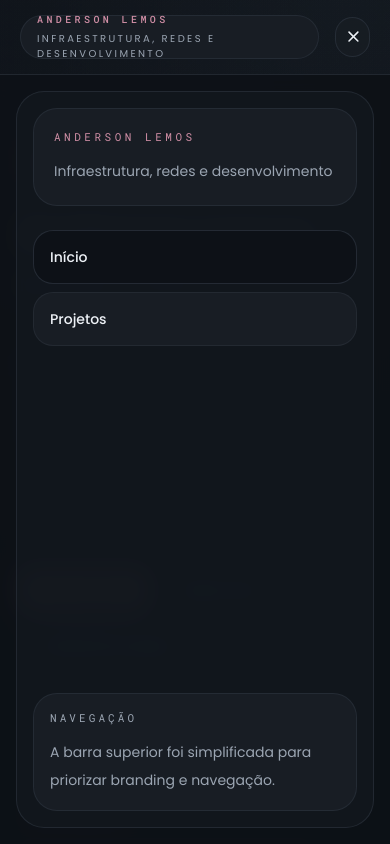
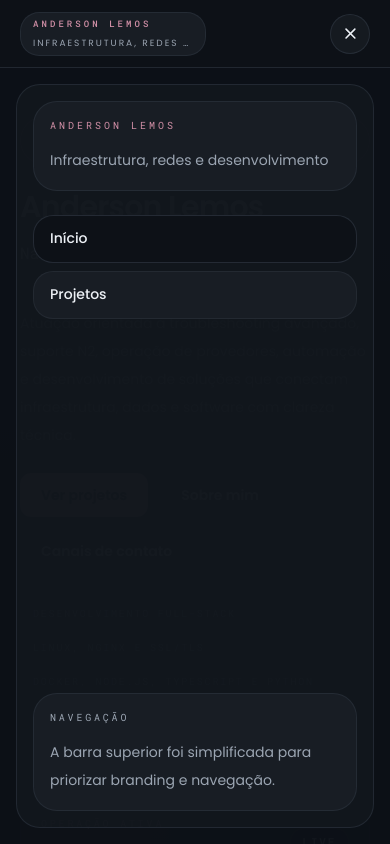
Before and after one commit to AndersonLems/portfolio_nextjs, a Next.js app: page /portfolio in a window 390 px wide. Both pictures are taken after a click on the button 352 px from the left and 36 px from the top of the page. Shown: the top 844 px of the page. Built offline with nearby package versions, Linux system fonts and the light colour scheme; no server answers.

Commit message:
ajuste mobile

```diff
--- a/src/app/globals.css
+++ b/src/app/globals.css
@@ -94,6 +94,7 @@
 
 html {
   background-color: var(--background);
+  overflow-x: hidden;
 }
 
 body {
@@ -125,6 +126,7 @@ body {
   font-family: var(--font-sans);
   text-rendering: optimizeLegibility;
   -webkit-font-smoothing: antialiased;
+  overflow-x: hidden;
 }
 
 a {
@@ -215,6 +217,58 @@ a {
   opacity: 0.7;
 }
 
+@layer utilities {
+  .line-clamp-2 {
+    display: -webkit-box;
+    -webkit-line-clamp: 2;
+    -webkit-box-orient: vertical;
+    overflow: hidden;
+  }
+
+  .line-clamp-3 {
+    display: -webkit-box;
+    -webkit-line-clamp: 3;
+    -webkit-box-orient: vertical;
+    overflow: hidden;
+  }
+
+  .mobile-tight {
+    font-size: 0.95rem;
+    line-height: 1.5;
+  }
+
+  .mobile-relaxed {
+    font-size: 1rem;
+    line-height: 1.65;
+  }
+}
+
+@media (max-width: 768px) {
+  body {
+    background: var(--background);
+  }
+
+  .section-surface::before {
+    opacity: 0.25;
+  }
+
+  .hero-dud {
+    opacity: 0.5;
+  }
+}
+
+@media (max-width: 640px) {
+  body {
+    font-size: 15px;
+    line-height: 1.6;
+  }
+
+  main,
+  section {
+    overflow-x: clip;
+  }
+}
+
 ::-webkit-scrollbar {
   width: 10px;
 }
--- a/src/components/ui/header-3.tsx
+++ b/src/components/ui/header-3.tsx
@@ -37,16 +37,16 @@ export function Header3({ items, brand, subtitle }: Header3Props) {
           "border-border/80 bg-background/93 backdrop-blur supports-[backdrop-filter]:bg-background/88",
       )}
     >
-      <Container className="relative flex h-[4.6rem] items-center justify-between gap-4">
+      <Container className="relative flex h-[4.2rem] items-center justify-between gap-3 sm:h-[4.6rem]">
         <div className="flex min-w-0 items-center">
           <Link
             href="/portfolio"
-            className="flex h-11 flex-col justify-center rounded-[1.4rem] border border-border/70 bg-card px-4 transition hover:border-primary/30 hover:bg-card/96"
+            className="flex h-11 flex-col justify-center rounded-[1.2rem] border border-border/70 bg-card px-3 transition hover:border-primary/30 hover:bg-card/96 sm:px-4"
           >
-            <span className="block font-mono text-[10px] font-medium uppercase tracking-[0.34em] text-primary">
+            <span className="block font-mono text-[9px] font-medium uppercase tracking-[0.34em] text-primary sm:text-[10px]">
               {brand}
             </span>
-            <span className="mt-1 block text-[10px] uppercase tracking-[0.24em] text-muted-foreground">
+            <span className="mt-1 block max-w-[10rem] truncate text-[9px] uppercase tracking-[0.22em] text-muted-foreground sm:max-w-none sm:text-[10px] sm:tracking-[0.24em]">
               {subtitle}
             </span>
           </Link>
@@ -98,11 +98,13 @@ export function Header3({ items, brand, subtitle }: Header3Props) {
 
       <MobileMenu open={open}>
         <div className="space-y-6">
-          <div className="rounded-[1.5rem] border border-border/70 bg-card p-5">
-            <p className="font-mono text-[11px] uppercase tracking-[0.32em] text-primary">
+          <div className="rounded-[1.5rem] border border-border/70 bg-card p-4 sm:p-5">
+            <p className="font-mono text-[10px] uppercase tracking-[0.3em] text-primary sm:text-[11px]">
               {brand}
             </p>
-            <p className="mt-3 text-sm leading-7 text-muted-foreground">{subtitle}</p>
+            <p className="mt-3 text-sm leading-7 text-muted-foreground">
+              {subtitle}
+            </p>
           </div>
 
           <nav aria-label="Navegação móvel">
@@ -120,7 +122,7 @@ export function Header3({ items, brand, subtitle }: Header3Props) {
                       href={item.href}
                       onClick={() => setOpen(false)}
                       className={cn(
-                        "block rounded-[1.25rem] border px-4 py-4 text-sm font-medium transition",
+                        "block min-h-12 rounded-[1.25rem] border px-4 py-3 text-sm font-medium transition",
                         isActive
                           ? "border-border/80 bg-background text-foreground"
                           : "border-border/60 bg-card text-foreground hover:border-primary/20 hover:bg-background/88",
@@ -136,7 +138,7 @@ export function Header3({ items, brand, subtitle }: Header3Props) {
         </div>
 
         <div className="rounded-[1.5rem] border border-border/70 bg-card p-4">
-          <p className="font-mono text-[11px] uppercase tracking-[0.28em] text-muted-foreground">
+          <p className="font-mono text-[10px] uppercase tracking-[0.28em] text-muted-foreground sm:text-[11px]">
             Navegação
           </p>
           <p className="mt-3 text-sm leading-7 text-muted-foreground">
@@ -161,9 +163,9 @@ function MobileMenu({ open, children }: MobileMenuProps) {
   return createPortal(
     <div
       id="mobile-menu"
-      className="fixed inset-x-0 bottom-0 top-[4.6rem] z-40 border-t border-border/70 bg-background/94 p-4 backdrop-blur-md md:hidden"
+      className="fixed inset-x-0 bottom-0 top-[4.2rem] z-40 border-t border-border/70 bg-background/96 p-4 md:top-[4.6rem] md:hidden md:backdrop-blur-md"
     >
-      <div className="flex h-full flex-col justify-between gap-6 overflow-y-auto rounded-[1.75rem] border border-border/70 bg-muted/70 p-4">
+      <div className="flex h-full flex-col justify-between gap-6 overflow-y-auto rounded-[1.5rem] border border-border/70 bg-muted/70 p-4 sm:rounded-[1.75rem]">
         {children}
       </div>
     </div>,
--- a/src/components/ui/modern-animated-hero-section.tsx
+++ b/src/components/ui/modern-animated-hero-section.tsx
@@ -4,6 +4,7 @@ import { useEffect, useRef, useState } from "react";
 import { Container } from "@/components/layout/Container";
 import { Badge } from "@/components/ui/Badge";
 import { Button } from "@/components/ui/button";
+import { cn } from "@/lib/utils/cn";
 import type { HeroContent } from "@/types/portfolio";
 
 type ModernAnimatedHeroSectionProps = {
@@ -186,8 +187,10 @@ export function AnimatedSignalPanel({
 
   useEffect(() => {
     const syncCharacters = () => {
-      const isCompact = window.innerWidth < 1024;
-      setCharacters(createCharacters(isCompact ? 24 : 42));
+      const width = window.innerWidth;
+      const isCompact = width < 1024;
+      const isSmall = width < 640;
+      setCharacters(createCharacters(isSmall ? 14 : isCompact ? 20 : 42));
     };
 
     syncCharacters();
@@ -229,10 +232,10 @@ export function AnimatedSignalPanel({
     <div
       className={
         className ??
-        "relative overflow-hidden rounded-[2rem] border border-border/70 bg-card p-6 shadow-[0_24px_64px_-52px_rgba(0,0,0,0.78)]"
+        "relative overflow-hidden rounded-[2rem] border border-border/70 bg-card p-5 shadow-none sm:p-6 sm:shadow-[0_24px_64px_-52px_rgba(0,0,0,0.78)]"
       }
     >
-      <div className="absolute inset-0 bg-[linear-gradient(180deg,rgba(255,255,255,0.015),transparent_26%),radial-gradient(circle_at_top_left,rgba(207,142,165,0.10),transparent_34%),radial-gradient(circle_at_bottom_right,rgba(106,143,130,0.08),transparent_42%)]" />
+      <div className="absolute inset-0 opacity-40 sm:opacity-100 bg-[linear-gradient(180deg,rgba(255,255,255,0.015),transparent_26%),radial-gradient(circle_at_top_left,rgba(207,142,165,0.10),transparent_34%),radial-gradient(circle_at_bottom_right,rgba(106,143,130,0.08),transparent_42%)]" />
 
       <div className="pointer-events-none absolute inset-0 overflow-hidden">
         {characters.map((item, index) => {
@@ -246,8 +249,8 @@ export function AnimatedSignalPanel({
               style={{
                 left: `${item.x}%`,
                 top: `${item.y}%`,
-                opacity: isActive ? 0.72 : 0.16,
-                transform: `translate(-50%, -50%) scale(${isActive ? 1.08 : 0.92})`,
+                opacity: isActive ? 0.62 : 0.12,
+                transform: `translate(-50%, -50%) scale(${isActive ? 1.05 : 0.9})`,
                 color: isActive ? "var(--primary)" : "var(--muted-foreground)",
                 animation: `hero-float 6s ease-in-out ${item.delay}s infinite`,
               }}
@@ -258,29 +261,32 @@ export function AnimatedSignalPanel({
         })}
       </div>
 
-      <div className="relative grid gap-5">
+      <div className="relative grid gap-4 sm:gap-5">
         <div className="flex items-center justify-between gap-3">
           <div>
-            <p className="font-mono text-[11px] uppercase tracking-[0.32em] text-primary">
+            <p className="font-mono text-[10px] uppercase tracking-[0.28em] text-primary sm:text-[11px] sm:tracking-[0.32em]">
               Operação ativa
             </p>
-            <h2 className="mt-2 text-xl font-semibold text-foreground">
+            <h2 className="mt-2 text-lg font-semibold text-foreground sm:text-xl">
               Painel técnico
             </h2>
           </div>
           <Badge variant="muted">Live</Badge>
         </div>
 
-        <div className="grid gap-4 rounded-[1.5rem] border border-border/70 bg-muted/72 p-5">
+        <div className="grid gap-4 rounded-[1.5rem] border border-border/70 bg-muted/72 p-4 sm:p-5">
           <div className="grid gap-3 sm:grid-cols-2">
             <Metric label="Foco" value={content.role} />
             <Metric label="Base" value={content.location} />
           </div>
           <div className="grid gap-3 sm:grid-cols-3">
-            {content.highlights.slice(0, 3).map((item) => (
+            {content.highlights.slice(0, 3).map((item, index) => (
               <div
                 key={item}
-                className="rounded-2xl border border-border/70 bg-card p-4"
+                className={cn(
+                  "rounded-2xl border border-border/70 bg-card p-4",
+                  index > 1 && "hidden sm:block",
+                )}
               >
                 <p className="font-mono text-[11px] uppercase tracking-[0.22em] text-muted-foreground">
                   Highlight
@@ -298,7 +304,7 @@ export function AnimatedSignalPanel({
 function Metric({ label, value }: { label: string; value: string }) {
   return (
     <div className="rounded-2xl border border-border/70 bg-card/70 p-4">
-      <p className="font-mono text-[11px] uppercase tracking-[0.24em] text-muted-foreground">
+      <p className="font-mono text-[10px] uppercase tracking-[0.22em] text-muted-foreground sm:text-[11px] sm:tracking-[0.24em]">
         {label}
       </p>
       <p className="mt-2 text-sm leading-6 text-foreground">{value}</p>
@@ -312,25 +318,25 @@ export function ModernAnimatedHeroSection({
   const phrases = [content.role, ...content.highlights.slice(0, 2), content.location];
 
   return (
-    <section className="section-surface relative overflow-hidden border-b border-border/60 py-16 sm:py-20 lg:py-24">
+    <section className="section-surface relative overflow-hidden border-b border-border/60 py-12 sm:py-20 lg:py-24">
       <div className="absolute inset-0 bg-background" />
-      <div className="absolute inset-0 bg-[linear-gradient(180deg,rgba(255,255,255,0.015),transparent_26%),radial-gradient(circle_at_top_left,rgba(207,142,165,0.08),transparent_34%),radial-gradient(circle_at_bottom_right,rgba(106,143,130,0.05),transparent_38%)]" />
+      <div className="absolute inset-0 opacity-40 sm:opacity-100 bg-[linear-gradient(180deg,rgba(255,255,255,0.015),transparent_26%),radial-gradient(circle_at_top_left,rgba(207,142,165,0.08),transparent_34%),radial-gradient(circle_at_bottom_right,rgba(106,143,130,0.05),transparent_38%)]" />
 
-      <Container className="relative grid gap-10 lg:grid-cols-[1.05fr_0.95fr] lg:items-center">
-        <div className="space-y-7 lg:pr-10">
-          <Badge variant="accent" className="px-4 py-1.5">
+      <Container className="relative grid gap-8 lg:grid-cols-[1.05fr_0.95fr] lg:items-center">
+        <div className="space-y-6 lg:pr-10">
+          <Badge variant="accent" className="px-3 py-1.5 sm:px-4">
             {content.eyebrow}
           </Badge>
 
           <div className="space-y-4">
-            <h1 className="max-w-4xl text-4xl font-semibold tracking-tight text-foreground sm:text-5xl lg:text-[4.2rem] lg:leading-[1.02]">
+            <h1 className="max-w-4xl text-3xl font-semibold tracking-tight text-foreground sm:text-5xl lg:text-[4.2rem] lg:leading-[1.02]">
               {content.name}
             </h1>
             <ScrambledRole
               phrases={phrases}
-              className="min-h-[3.9rem] max-w-3xl font-mono text-lg text-foreground sm:text-xl lg:text-[1.32rem]"
+              className="min-h-[3.2rem] max-w-3xl font-mono text-base text-foreground sm:min-h-[3.9rem] sm:text-xl lg:text-[1.32rem]"
             />
-            <p className="max-w-3xl text-base leading-8 text-muted-foreground">
+            <p className="max-w-3xl text-sm leading-7 text-muted-foreground sm:text-base sm:leading-8">
               {content.summary}
             </p>
           </div>
@@ -349,10 +355,13 @@ export function ModernAnimatedHeroSection({
           </div>
 
           <div className="flex flex-wrap gap-2 pt-1">
-            {content.highlights.slice(0, 5).map((item) => (
+            {content.highlights.slice(0, 5).map((item, index) => (
               <span
                 key={item}
-                className="inline-flex rounded-full border border-border/70 bg-card/78 px-3 py-1 font-mono text-[11px] uppercase tracking-[0.18em] text-muted-foreground"
+                className={cn(
+                  "inline-flex rounded-full border border-border/70 bg-card/78 px-3 py-1 font-mono text-[10px] uppercase tracking-[0.18em] text-muted-foreground sm:text-[11px]",
+                  index > 1 && "hidden sm:inline-flex",
+                )}
               >
                 {item}
               </span>
@@ -362,7 +371,7 @@ export function ModernAnimatedHeroSection({
 
         <AnimatedSignalPanel
           content={content}
-          className="relative overflow-hidden rounded-[2rem] border border-border/70 bg-card/86 p-6 shadow-[0_28px_70px_-56px_rgba(0,0,0,0.78)]"
+          className="relative overflow-hidden rounded-[2rem] border border-border/70 bg-card/86 p-5 shadow-none sm:p-6 sm:shadow-[0_28px_70px_-56px_rgba(0,0,0,0.78)]"
         />
       </Container>
     </section>
```
Also changed, not shown: src/components/projects/ProjectCard.tsx (+7 -3 lines), src/components/sections/contact/ContactSection.tsx (+9 -9 lines), src/components/sections/projects/ProjectsSection.tsx (+4 -4 lines), src/components/ui/SectionTitle.tsx (+5 -5 lines), src/components/ui/feature-carousel.tsx (+21 -15 lines), src/components/ui/footer.tsx (+4 -4 lines), src/components/ui/glassmorphism-portfolio-block-shadcnui.tsx (+19 -15 lines).
